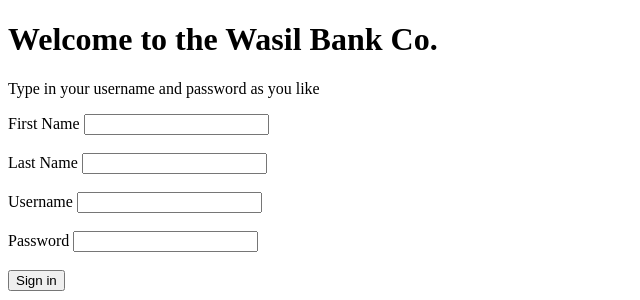
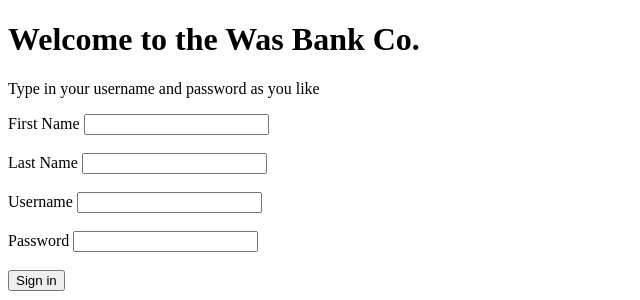
Before and after one commit to MohammadWasil/Bank-Project, a Flask app: page /register_here_page in a window 1280 px wide. Shown: the top 300 px of the page, without its empty margins (0-640 px from the left). Run offline with Flask 2, Linux system fonts and the light colour scheme.

Commit message:
files update

```diff
--- a/Bank/templates/register_page.html
+++ b/Bank/templates/register_page.html
@@ -8,7 +8,7 @@
 
 <body>
 
-<h1>Welcome to the Wasil Bank Co.</h1>
+<h1>Welcome to the Was Bank Co.</h1>
 
 <p>Type in your username and password as you like</p>
 
--- a/Bank/templates/transaction_history.html
+++ b/Bank/templates/transaction_history.html
@@ -3,7 +3,7 @@
 <html>
 
 <head>
-<title>Wasil Bank Co.</title>
+<title>Was Bank Co.</title>
 
 <link rel="stylesheet" href= "{{ url_for('static', filename='css/styles.css') }}">   <!-- for css styling -->
 
```
